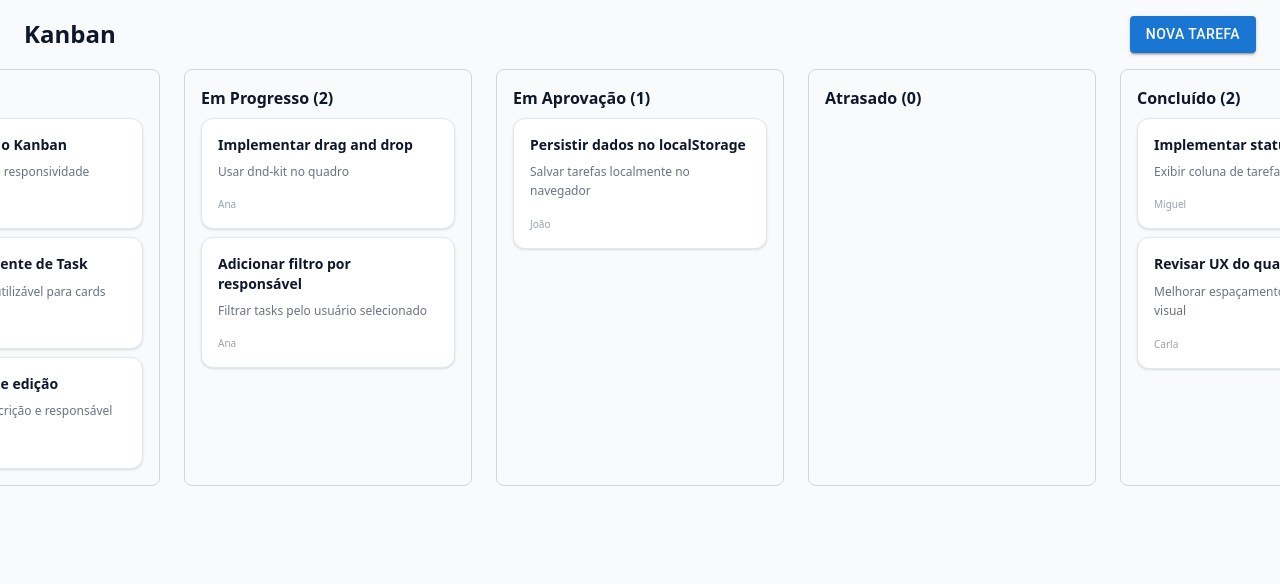
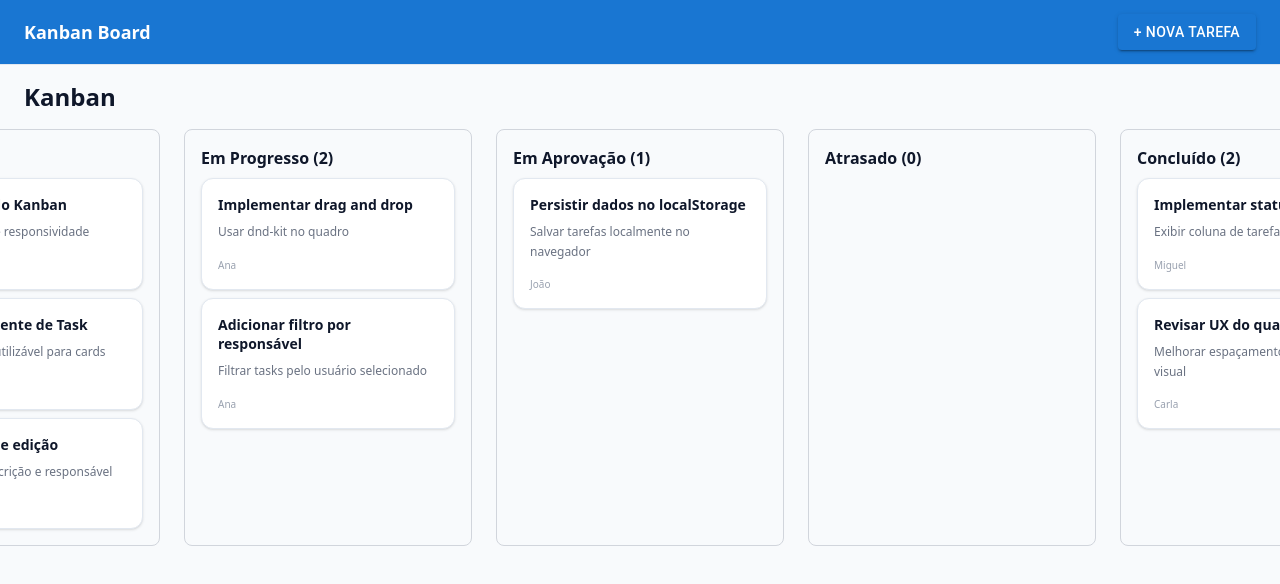
Before and after one commit to Miguel-ectil/kanban_project, a Next.js app: page /kanban in a window 1280 px wide. Shown: the top 584 px of the page. Built offline with nearby package versions, Linux system fonts and the light colour scheme.

Commit message:
feat: [UPD] Estilizando o modal de cadastro de tarefas, adicionando header

```diff
--- a/src/app/kanban/page.tsx
+++ b/src/app/kanban/page.tsx
@@ -21,12 +21,12 @@ export default function KanbanPage() {
                     Kanban
                 </h1>
 
-                <Button
+                {/* <Button
                     variant="contained"
                     onClick={() => setOpen(true)}
                 >
                     Nova Tarefa
-                </Button>
+                </Button> */}
             </div>
 
             <div className="flex items-center justify-center font-sans">
--- a/src/app/layout.tsx
+++ b/src/app/layout.tsx
@@ -2,6 +2,7 @@ import type { Metadata } from "next";
 import { Geist, Geist_Mono } from "next/font/google";
 import "./globals.css";
 import { Providers } from "./providers";
+import Header from "@/components/layout/Header";
 
 const geistSans = Geist({
   variable: "--font-geist-sans",
@@ -28,6 +29,7 @@ export default function RootLayout({
       <body
         className={`${geistSans.variable} ${geistMono.variable} antialiased`}
       >
+        <Header />
         <Providers>{children}</Providers>
       </body>
     </html>
--- /dev/null
+++ b/src/components/layout/Header.tsx
@@ -0,0 +1,40 @@
+"use client";
+
+import {
+    AppBar,
+    Toolbar,
+    Button,
+} from "@mui/material";
+
+type HeaderProps = {
+    onNewTask: () => void;
+};
+
+export default function Header() {
+    return (
+        <AppBar
+            position="sticky"
+            elevation={0}
+            className="bg-[var(--surface)] border-b border-[var(--border)] text-[var(--foreground)]"
+        >
+            <Toolbar className="flex justify-between h-16">
+                {/* Logo / Título */}
+                <div className="flex items-center gap-2">
+                    <span className="text-lg font-semibold">
+                        Kanban Board
+                    </span>
+                </div>
+
+                {/* Ações */}
+                <div className="flex items-center gap-2">
+                    <Button
+                        variant="contained"
+                        // onClick={onNewTask}
+                    >
+                        + Nova Tarefa
+                    </Button>
+                </div>
+            </Toolbar>
+        </AppBar>
+    );
+}
```
